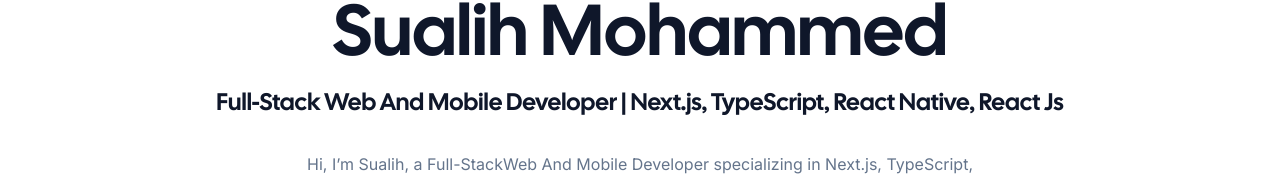
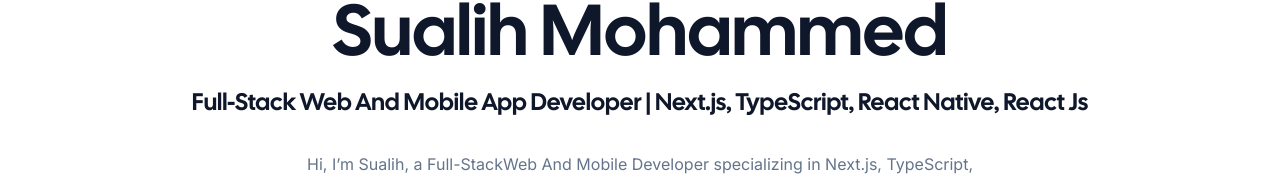
Before and after one commit to sualihh/portfolio---using-nextjs, a Next.js app: page / in a window 1280 px wide. Shown: the part 378-556 px from the top of the page. Built offline with nearby package versions, Linux system fonts and the light colour scheme; no server answers.

Commit message:
added portfolio

```diff
--- a/app/(root)/page.tsx
+++ b/app/(root)/page.tsx
@@ -97,7 +97,7 @@
             delay={0.4}
             className="font-heading text-base sm:text-xl md:text-xl lg:text-2xl"
           >
-            Full-Stack Web And Mobile Developer | Next.js, TypeScript, React Native, React Js
+            Full-Stack Web And Mobile App Developer | Next.js, TypeScript, React Native, React Js
           </AnimatedText>
           <div className="mt-4 max-w-[42rem] text-center">
             <p className="leading-normal text-muted-foreground text-sm sm:text-base">
```
